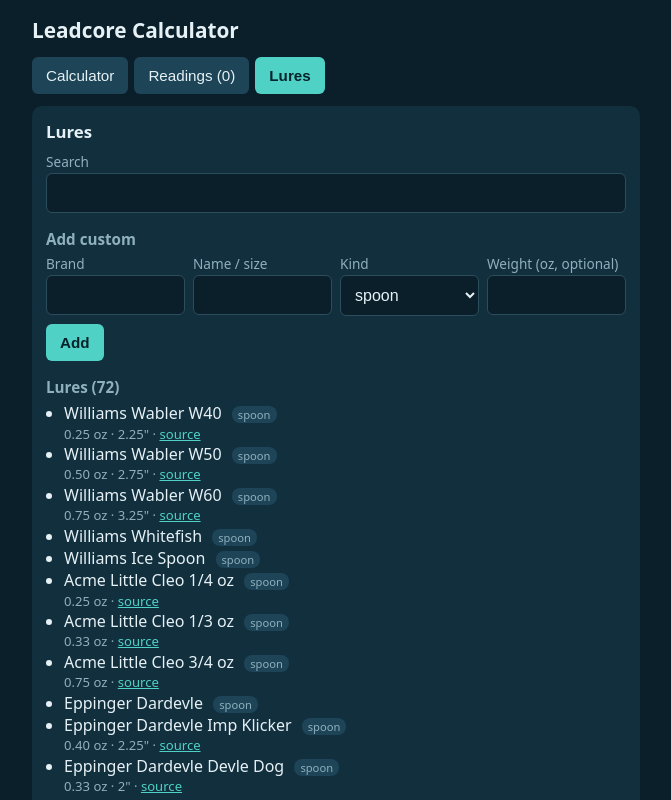
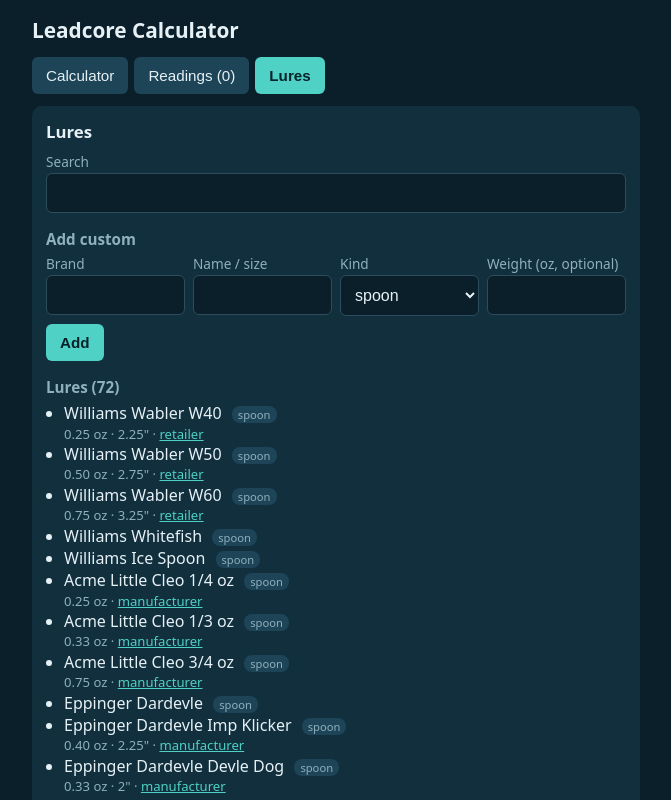
Before and after one commit to olsonchrisj/Leadcore-App, a React (Vite) app: page / in a window 1280 px wide. Both pictures are taken after a click on the button "Lures". Shown: the top 800 px of the page, without its empty margins (304-975 px from the left). Built offline with nearby package versions, Linux system fonts and the light colour scheme.

Commit message:
Link lures to manufacturer pages; fix Mag Wart specs
Co-Authored-By: Claude Sonnet 5.5 <noreply@anthropic.com>
Claude-Session: https://claude.ai/code/session_011A3VvjrKDGAgNJzvBBmox1

```diff
--- a/src/App.tsx
+++ b/src/App.tsx
@@ -358,7 +358,7 @@ function Lures(props: {
       </div>
       <button className="primary" onClick={add}>Add</button>
       <h3>Lures ({props.lures.length})</h3>
-      <ul>{props.lures.filter((l) => match(`${l.brand} ${l.name} ${l.type}`)).map((l) => <li key={l.id}>{l.brand} {l.name} <span className="tag">{l.type}</span>{l.custom && <><span className="tag">custom</span> <button onClick={() => props.removeCustom(l.id)}>✕</button></>}{(l.weightOz || l.ratedDive) && <div className="hint">{[l.weightOz && `${l.weightOz.toFixed(2)} oz`, l.lengthIn && `${l.lengthIn}"`, l.ratedDive && `rated dive ${l.ratedDive.min ? l.ratedDive.min + "–" : "≤"}${l.ratedDive.max} ft (not leadcore)`].filter(Boolean).join(" · ")}{l.source && <> · <a href={l.source} target="_blank" rel="noreferrer">source</a></>}</div>}</li>)}</ul>
+      <ul>{props.lures.filter((l) => match(`${l.brand} ${l.name} ${l.type}`)).map((l) => <li key={l.id}>{l.brand} {l.name} <span className="tag">{l.type}</span>{l.custom && <><span className="tag">custom</span> <button onClick={() => props.removeCustom(l.id)}>✕</button></>}{(l.weightOz || l.ratedDive || l.mfrUrl || l.source) && <div className="hint">{[l.weightOz && `${l.weightOz.toFixed(2)} oz`, l.lengthIn && `${l.lengthIn}"`, l.ratedDive && `rated dive ${l.ratedDive.min ? l.ratedDive.min + "–" : "≤"}${l.ratedDive.max} ft (not leadcore)`].filter(Boolean).join(" · ")}{(l.mfrUrl || l.source) && <> · <a href={l.mfrUrl ?? l.source} target="_blank" rel="noreferrer">{l.mfrUrl ? "manufacturer" : "retailer"}</a></>}</div>}</li>)}</ul>
       <h3>Attractors</h3>
       <ul>{props.atts.filter((a) => match(`${a.brand} ${a.name} ${a.type}`)).map((a) => <li key={a.id}>{a.brand} {a.name} <span className="tag">{a.type}</span>{a.custom && <button onClick={() => props.removeCustom(a.id)}>✕</button>}</li>)}</ul>
     </section>
--- a/src/data/lures.ts
+++ b/src/data/lures.ts
@@ -10,7 +10,9 @@ export interface LureEntry {
   lengthIn?: number;
   /** Manufacturer/retailer rating for casting or mono trolling: NOT depth on leadcore. */
   ratedDive?: { min?: number; max: number };
-  /** Retailer listing the numbers came from. */
+  /** Manufacturer product page, when we found one. */
+  mfrUrl?: string;
+  /** Retailer listing the numbers came from (fallback when no manufacturer page). */
   source?: string;
   custom?: boolean;
 }
@@ -20,6 +22,7 @@ interface Spec {
   len?: number;
   dive?: { min?: number; max: number };
   src?: string;
+  mfr?: string;
 }
 
 export interface AttractorEntry {
@@ -42,6 +45,7 @@ const L = (brand: string, name: string, type: LureType, spec: Spec = {}): LureEn
   lengthIn: spec.len,
   ratedDive: spec.dive,
   source: spec.src,
+  mfrUrl: spec.mfr,
 });
 
 /**
@@ -57,12 +61,12 @@ export const LURES: LureEntry[] = [
   L("Williams", "Wabler W60", "spoon", { w: 0.75, len: 3.25, src: "https://uslures.com/williams-wabler-w60-1767.html" }),
   L("Williams", "Whitefish", "spoon"),
   L("Williams", "Ice Spoon", "spoon"),
-  L("Acme", "Little Cleo 1/4 oz", "spoon", { w: 0.25, src: "https://www.fishusa.com/ACME-Little-Cleo-Spoons/" }),
-  L("Acme", "Little Cleo 1/3 oz", "spoon", { w: 1 / 3, src: "https://www.fishusa.com/ACME-Little-Cleo-Spoons/" }),
-  L("Acme", "Little Cleo 3/4 oz", "spoon", { w: 0.75, src: "https://www.fishusa.com/ACME-Little-Cleo-Spoons/" }),
+  L("Acme", "Little Cleo 1/4 oz", "spoon", { w: 0.25, src: "https://www.fishusa.com/ACME-Little-Cleo-Spoons/" , mfr: "https://www.acmetackle.com/products/little-cleo" }),
+  L("Acme", "Little Cleo 1/3 oz", "spoon", { w: 1 / 3, src: "https://www.fishusa.com/ACME-Little-Cleo-Spoons/" , mfr: "https://www.acmetackle.com/products/little-cleo" }),
+  L("Acme", "Little Cleo 3/4 oz", "spoon", { w: 0.75, src: "https://www.fishusa.com/ACME-Little-Cleo-Spoons/" , mfr: "https://www.acmetackle.com/products/little-cleo" }),
   L("Eppinger", "Dardevle", "spoon"),
-  L("Eppinger", "Dardevle Imp Klicker", "spoon", { w: 0.4, len: 2.25, src: "https://uslures.com/dardevle-imp-klicker-22370.html" }),
-  L("Eppinger", "Dardevle Devle Dog", "spoon", { w: 1 / 3, len: 2, src: "https://uslures.com/dardevle-devle-dog-5300-0409.html" }),
+  L("Eppinger", "Dardevle Imp Klicker", "spoon", { w: 0.4, len: 2.25, src: "https://uslures.com/dardevle-imp-klicker-22370.html" , mfr: "https://dardevle.com/product/dardevle-imp-klicker-2-5oz/" }),
+  L("Eppinger", "Dardevle Devle Dog", "spoon", { w: 1 / 3, len: 2, src: "https://uslures.com/dardevle-devle-dog-5300-0409.html" , mfr: "https://dardevle.com/product-category/devle_dog/" }),
   L("Luhr-Jensen", "Krocodile", "spoon"),
   L("Northport", "Nailer", "spoon"),
   L("Northern King", "Spoon", "spoon"),
@@ -72,24 +76,24 @@ export const LURES: LureEntry[] = [
   L("Sutton", "Spoon", "spoon"),
   L("Yakima Bait", "Wedding Ring", "spoon"),
   // Crankbaits / plugs
-  L("Rapala", "Shad Rap SR07", "crankbait", { w: 0.3125, len: 2.75, dive: { min: 5, max: 11 }, src: "https://discounttackle.com/collections/all/products/rapala-shad-rap-sr07" }),
-  L("Rapala", "Deep Tail Dancer DTD07", "crankbait", { w: 0.3125, len: 2.75, dive: { max: 15 }, src: "https://joessportinggoods.com/products/1-161737-deep-tail-dancer-07" }),
-  L("Rapala", "Deep Tail Dancer DTD09", "crankbait", { w: 0.4375, len: 3.5, dive: { max: 20 }, src: "https://joessportinggoods.com/es/products/1-161738-deep-tail-dancer-09" }),
+  L("Rapala", "Shad Rap SR07", "crankbait", { w: 0.3125, len: 2.75, dive: { min: 5, max: 11 }, src: "https://discounttackle.com/collections/all/products/rapala-shad-rap-sr07" , mfr: "https://www.rapala.com/us_en/shad-rap" }),
+  L("Rapala", "Deep Tail Dancer DTD07", "crankbait", { w: 0.3125, len: 2.75, dive: { max: 15 }, src: "https://joessportinggoods.com/products/1-161737-deep-tail-dancer-07" , mfr: "https://www.rapala.com/rapala/lures/tail-dancer-series/deep-tail-dancer/Deep+Tail+Dancer.html" }),
+  L("Rapala", "Deep Tail Dancer DTD09", "crankbait", { w: 0.4375, len: 3.5, dive: { max: 20 }, src: "https://joessportinggoods.com/es/products/1-161738-deep-tail-dancer-09" , mfr: "https://www.rapala.com/rapala/lures/tail-dancer-series/deep-tail-dancer/Deep+Tail+Dancer.html" }),
   L("Rapala", "Scatter Rap", "crankbait"),
   L("Rapala", "Fat Rap", "crankbait"),
   L("Rapala", "Countdown", "crankbait"),
-  L("Reef Runner", "Ripshad 200", "crankbait", { w: 0.25, len: 3.375, dive: { max: 16 }, src: "https://www.campsaver.com/reef-runner-rip-shad.html" }),
-  L("Reef Runner", "Ripshad 400", "crankbait", { w: 0.375, len: 4, dive: { max: 18 }, src: "https://www.acmetackle.com/products/reef-runner-ripshad" }),
-  L("Reef Runner", "Ripshad 44 Mag", "crankbait", { w: 0.625, len: 3.625, dive: { max: 30 }, src: "https://north40.com/acme-tackle-reef-runner-44-mag-ripshad-fishing-lure-35-8-5-8-oz" }),
+  L("Reef Runner", "Ripshad 200", "crankbait", { w: 0.25, len: 3.375, dive: { max: 16 }, src: "https://www.campsaver.com/reef-runner-rip-shad.html" , mfr: "https://www.acmetackle.com/products/reef-runner-ripshad" }),
+  L("Reef Runner", "Ripshad 400", "crankbait", { w: 0.375, len: 4, dive: { max: 18 }, src: "https://www.acmetackle.com/products/reef-runner-ripshad" , mfr: "https://www.acmetackle.com/products/reef-runner-ripshad" }),
+  L("Reef Runner", "Ripshad 44 Mag", "crankbait", { w: 0.625, len: 3.625, dive: { max: 30 }, src: "https://north40.com/acme-tackle-reef-runner-44-mag-ripshad-fishing-lure-35-8-5-8-oz" , mfr: "https://www.acmetackle.com/products/reef-runner-44-mag" }),
   L("Reef Runner", "Ripplin' Shad", "crankbait"),
-  L("Berkley", "Flicker Shad 5", "crankbait", { w: 0.2, src: "https://www.walmart.com/ip/345438143" }),
-  L("Berkley", "Flicker Shad 7", "crankbait", { w: 0.3125, len: 2.75, src: "https://www.walmart.com/ip/32174377" }),
+  L("Berkley", "Flicker Shad 5", "crankbait", { w: 0.2, src: "https://www.walmart.com/ip/345438143" , mfr: "https://www.berkley-fishing.com/products/flicker-shad-1285348" }),
+  L("Berkley", "Flicker Shad 7", "crankbait", { w: 0.3125, len: 2.75, src: "https://www.walmart.com/ip/32174377" , mfr: "https://www.berkley-fishing.com/products/flicker-shad-1285348" }),
   L("Salmo", "Hornet", "crankbait"),
   L("Salmo", "Executor", "crankbait"),
-  L("Bandit", "100 Series", "crankbait", { w: 0.25, len: 2, dive: { min: 2, max: 5 }, src: "https://www.DiscountTackle.com/products/bandit-100-series-shallow-diving-crankbait" }),
-  L("Bandit", "200 Series", "crankbait", { w: 0.25, len: 2, dive: { min: 4, max: 8 }, src: "https://www.DiscountTackle.com/products/bandit-200-series-medium-diving-crankbait" }),
-  L("Bandit", "300 Series", "crankbait", { w: 0.375, len: 2, dive: { min: 8, max: 12 }, src: "https://www.DiscountTackle.com/products/bandit-300-series-deep-diving-crankbaits" }),
-  L("Storm", "Hot 'N Tot 05", "crankbait", { w: 0.1875, len: 2, src: "https://www.walmart.com/ip/41766137" }),
+  L("Bandit", "100 Series", "crankbait", { w: 0.25, len: 2, dive: { min: 2, max: 5 }, src: "https://www.DiscountTackle.com/products/bandit-100-series-shallow-diving-crankbait" , mfr: "https://www.banditlures.com/" }),
+  L("Bandit", "200 Series", "crankbait", { w: 0.25, len: 2, dive: { min: 4, max: 8 }, src: "https://www.DiscountTackle.com/products/bandit-200-series-medium-diving-crankbait" , mfr: "https://www.banditlures.com/" }),
+  L("Bandit", "300 Series", "crankbait", { w: 0.375, len: 2, dive: { min: 8, max: 12 }, src: "https://www.DiscountTackle.com/products/bandit-300-series-deep-diving-crankbaits" , mfr: "https://www.banditlures.com/" }),
+  L("Storm", "Hot 'N Tot 05", "crankbait", { w: 0.1875, len: 2, src: "https://www.walmart.com/ip/41766137" , mfr: "https://www.rapala.com/us_en/original-hot-n-tot" }),
   L("Storm", "Deep Jr. Thunderstick", "crankbait"),
   L("Bomber", "Model A", "crankbait"),
   L("Bomber", "Long A", "crankbait"),
@@ -99,15 +103,15 @@ export const LURES: LureEntry[] = [
   L("Smithwick", "Rattlin' Rogue", "crankbait"),
   L("Flatfish", "Original", "plug"),
   L("Kwikfish", "K13", "plug"),
-  L("Kwikfish", "K14", "plug", { len: 4.25, dive: { max: 16 }, src: "https://discounttackle.com/collections/all/products/luhr-jensen-kwikfish-k14-k15" }),
-  L("Kwikfish", "K15", "plug", { len: 5, dive: { max: 18 }, src: "https://discounttackle.com/collections/all/products/luhr-jensen-kwikfish-k14-k15" }),
-  L("Storm", "Wiggle Wart Original", "plug", { w: 0.4, len: 2, dive: { min: 6.5, max: 18 }, src: "https://uslures.com/wiggle-wart-12320.html" }),
-  L("Storm", "Wiggle Wart Deep", "plug", { w: 0.4375, len: 2, dive: { min: 10, max: 20 }, src: "https://prod.omniafishing.com/p/storm-original-deep-wiggle-wart" }),
-  L("Storm", "Magnum Wiggle Wart", "plug", { w: 0.75, len: 2.5, dive: { min: 8, max: 24 }, src: "https://uslures.com/storm-magnum-wiggle-wart-24212.html" }),
+  L("Kwikfish", "K14", "plug", { len: 4.25, dive: { max: 16 }, src: "https://discounttackle.com/collections/all/products/luhr-jensen-kwikfish-k14-k15" , mfr: "https://www.rapala.com/us_en/luhr-jensen" }),
+  L("Kwikfish", "K15", "plug", { len: 5, dive: { max: 18 }, src: "https://discounttackle.com/collections/all/products/luhr-jensen-kwikfish-k14-k15" , mfr: "https://www.rapala.com/us_en/luhr-jensen" }),
+  L("Storm", "Wiggle Wart Original", "plug", { w: 0.4, len: 2, dive: { min: 6.5, max: 18 }, src: "https://uslures.com/wiggle-wart-12320.html" , mfr: "https://www.rapala.com/us_en/original-wiggle-wart" }),
+  L("Storm", "Wiggle Wart Deep", "plug", { w: 0.4375, len: 2, dive: { min: 10, max: 20 }, src: "https://prod.omniafishing.com/p/storm-original-deep-wiggle-wart" , mfr: "https://www.rapala.com/us_en/original-deep-wiggle-wart" }),
+  L("Storm", "Original Mag Wart", "plug", { w: 0.75, len: 2.75, dive: { min: 13, max: 24 }, src: "https://uslures.com/storm-magnum-wiggle-wart-24212.html" , mfr: "https://www.rapala.com/us_en/original-mag-wart" }),
   // Stickbaits
-  L("Rapala", "Original Floating F07", "stickbait", { w: 0.125, len: 2.75, dive: { max: 5 }, src: "https://joessportinggoods.com/products/27803-original-floater-07" }),
-  L("Rapala", "Original Floating F09", "stickbait", { w: 0.1875, len: 3.5, dive: { min: 3, max: 5 }, src: "https://sftackle.i95-dev.com/rapala-original-floating-br-lure-f05-f07-f09-13330.html" }),
-  L("Rapala", "Husky Jerk", "stickbait"),
+  L("Rapala", "Original Floating F07", "stickbait", { w: 0.125, len: 2.75, dive: { min: 3, max: 5 }, src: "https://joessportinggoods.com/products/27803-original-floater-07" , mfr: "https://www.rapala.com/us_en/original-floating" }),
+  L("Rapala", "Original Floating F09", "stickbait", { w: 0.1875, len: 3.5, dive: { min: 3, max: 5 }, src: "https://sftackle.i95-dev.com/rapala-original-floating-br-lure-f05-f07-f09-13330.html" , mfr: "https://www.rapala.com/us_en/original-floating" }),
+  L("Rapala", "Husky Jerk", "stickbait", { mfr: "https://www.rapala.com/us_en/husky-jerk" }),
   L("Rapala", "Deep Husky Jerk", "stickbait"),
   L("Rapala", "X-Rap", "stickbait"),
   L("Smithwick", "Perfect 10", "stickbait"),
```
Also changed, not shown: 1 other file (tests, documents, lock files or other folders).
